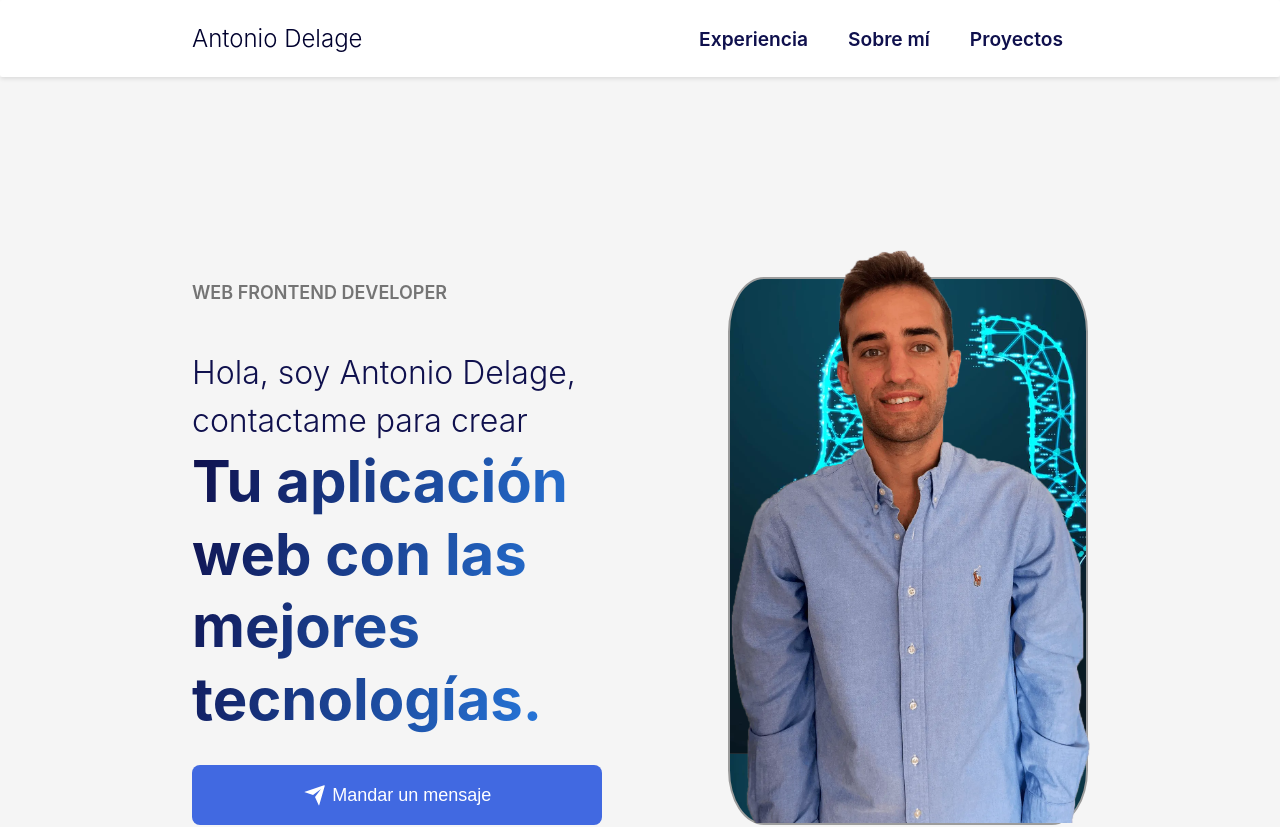
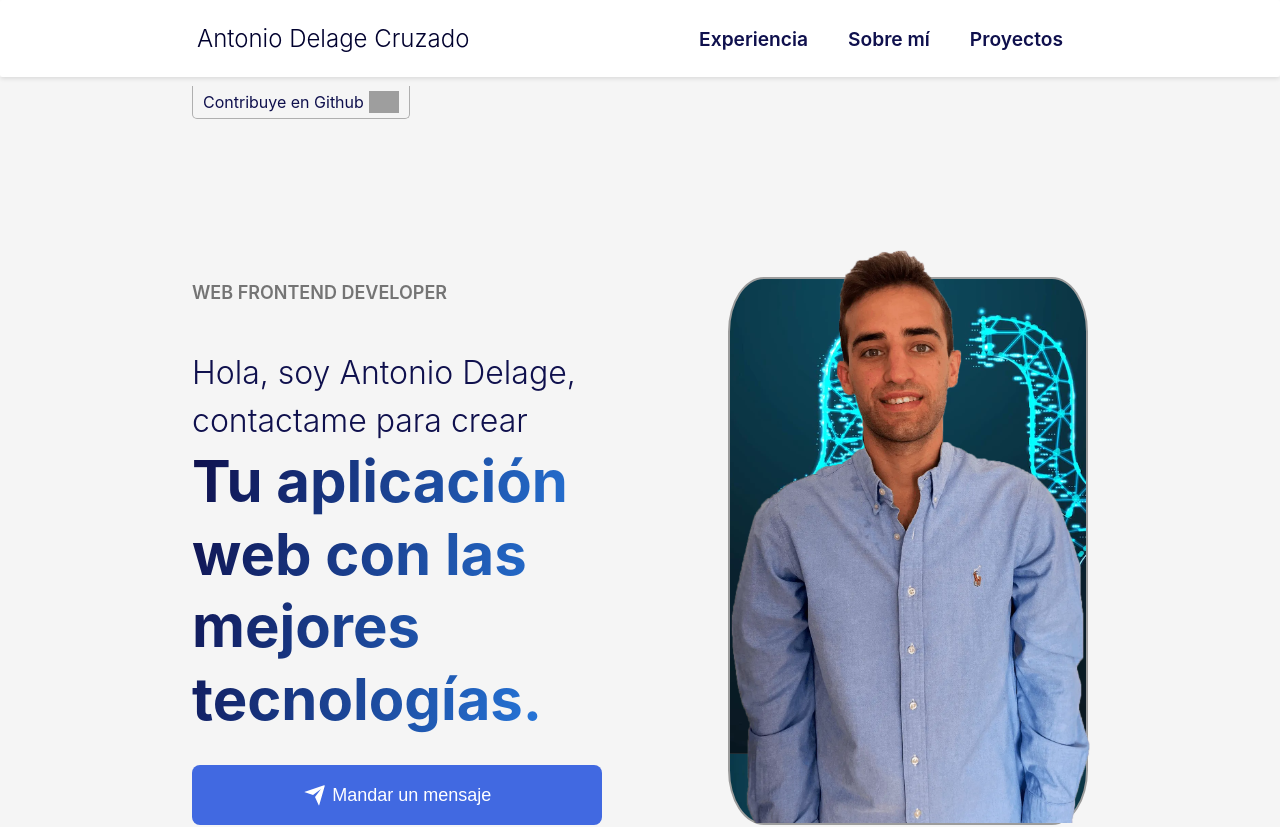
Before and after one commit to 10delin/portfolio, a React (Create React App) app: page / in a window 1280 px wide. Shown: the top 827 px of the page. Built offline with nearby package versions, Linux system fonts and the light colour scheme; grey boxes are pictures that could not be loaded.

Commit message:
feat(contribute-github): add new component

```diff
--- /dev/null
+++ b/src/components/ContributeGithub/ContributeGithub.js
@@ -0,0 +1,26 @@
+import { useState } from "react";
+
+const ContributeGithub = () => {
+  const [isPressed, setIsPressed] = useState(false);
+
+  if (!isPressed) {
+    return (
+      <div className="contribute-github">
+        <a
+          href="https://github.com/10delin/portfolio"
+          target="_blank"
+          rel="noreferrer"
+          onClick={() => setIsPressed(!isPressed)}
+        >
+          <span>Contribuye en Github</span>
+          <img
+            src="https://img.icons8.com/color/48/000000/github.png"
+            alt="github"
+          />
+        </a>
+      </div>
+    );
+  }
+};
+
+export default ContributeGithub;
--- a/src/components/Header/Header.js
+++ b/src/components/Header/Header.js
@@ -1,9 +1,11 @@
+import ContributeGithub from "../ContributeGithub/ContributeGithub";
+
 const Header = () => {
   return (
     <header className="header">
       <div className="header__content">
         <div className="header__title">
-          <p>Antonio Delage</p>
+          <p>Antonio Delage Cruzado</p>
         </div>
         <div className="header__description">
           <p className="header__description__items">
@@ -16,6 +18,7 @@
             <a href="#projects">Proyectos</a>
           </p>
         </div>
+        <ContributeGithub />
       </div>
     </header>
   );
--- a/src/styles/App.scss
+++ b/src/styles/App.scss
@@ -17,6 +17,7 @@
 @import "./components/about";
 @import "./components/education";
 @import "./components/projects";
+@import "./components/contribute-github";
 //import Pages
 
 @import "./pages/Home";
--- /dev/null
+++ b/src/styles/components/_contribute-github.scss
@@ -0,0 +1,29 @@
+.contribute-github {
+  position: absolute;
+  bottom: -42px;
+
+  a {
+    display: flex;
+    align-items: center;
+    text-decoration: none;
+    padding: 5px 10px;
+    color: #0f104d;
+    background-color: #f5f5f5;
+    border: 1px solid #afafaf;
+    border-top: none;
+    border-radius: 0px 0px 5px 5px;
+    box-shadow: 0 8px 24px -17px #000101;
+
+    img {
+      width: 30px;
+    }
+
+    &:hover {
+      background-color: #b4daf1;
+    }
+  }
+
+  span {
+    margin-right: 5px;
+  }
+}
--- a/src/styles/components/_header.scss
+++ b/src/styles/components/_header.scss
@@ -27,6 +27,7 @@
       display: flex;
       flex-direction: row;
       align-items: left;
+      margin-left: 5px;
       font-size: 1.5rem;
       font-weight: 350;
       width: 100%;
```
